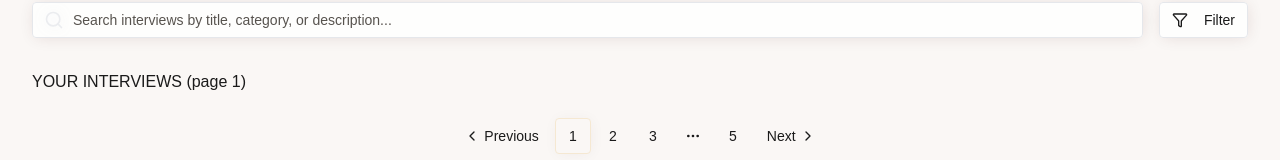
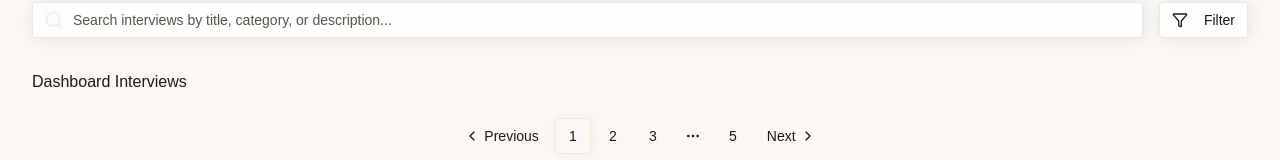
Before and after one commit to peterdinis/Interview-Prep, a Next.js app: page /dashboard in a window 1280 px wide. Shown: the part 419-579 px from the top of the page. Built offline with nearby package versions, Linux system fonts and the light colour scheme.

Commit message:
feat: New component dashboard/interviews

```diff
--- /dev/null
+++ b/components/dashboard/DashboardInterviews.tsx
@@ -0,0 +1,9 @@
+const DashboardInterviews = () => {
+    return (
+        <>
+            Dashboard Interviews
+        </>
+    )
+}
+
+export default DashboardInterviews
--- a/components/dashboard/DashboardWrapper.tsx
+++ b/components/dashboard/DashboardWrapper.tsx
@@ -23,6 +23,7 @@ import {
   DialogFooter,
   DialogClose,
 } from "../ui/dialog";
+import DashboardInterviews from "./DashboardInterviews";
 
 const DashboardWrapper = () => {
   const [currentPage, setCurrentPage] = useState(1);
@@ -152,8 +153,7 @@ const DashboardWrapper = () => {
         </div>
       </div>
 
-      {/* Interviews List */}
-      <div>YOUR INTERVIEWS (page {currentPage})</div>
+      <DashboardInterviews />
 
       {/* Pagination */}
       <div className="flex mt-6 justify-center items-center">
```
